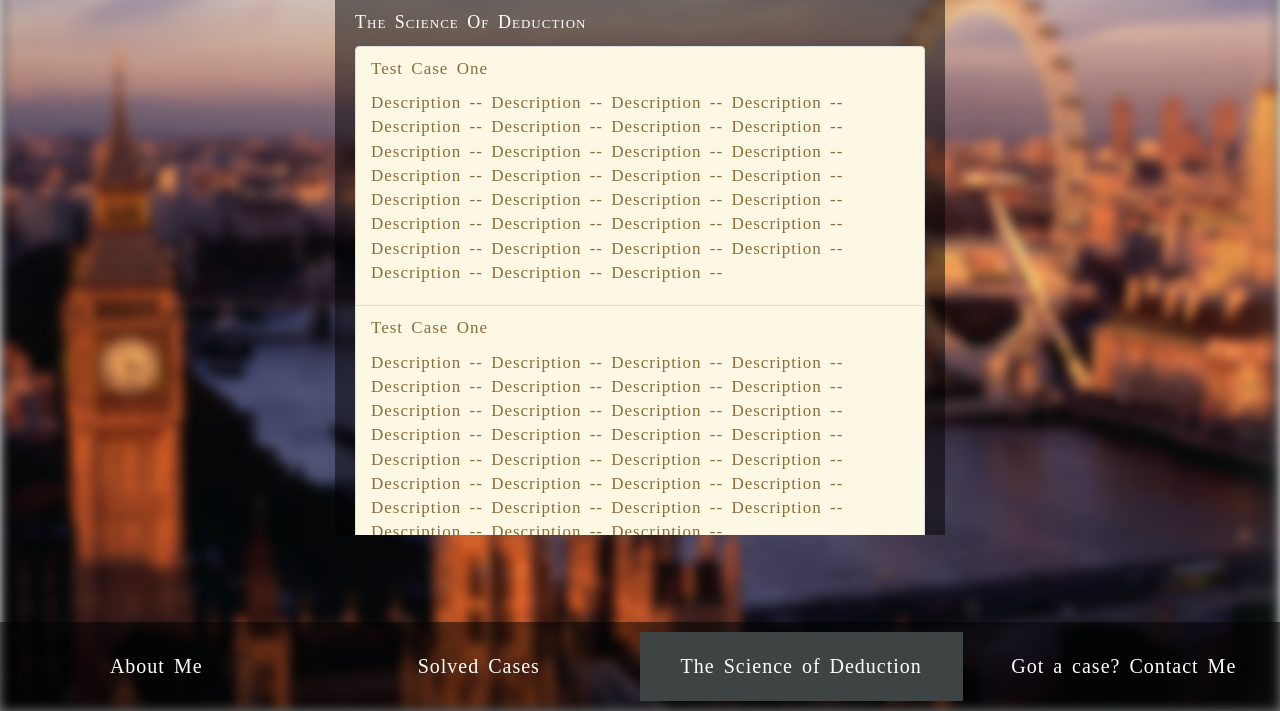
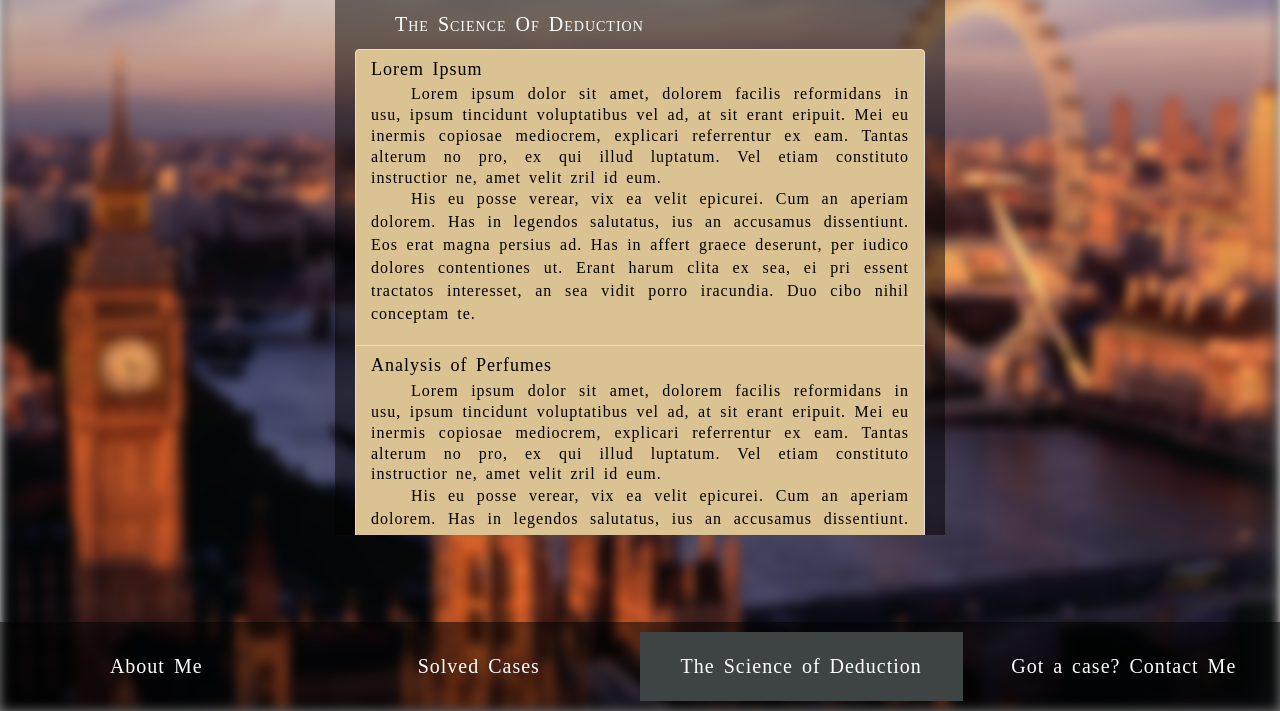
Before and after one commit to Ru7w1k/freshersbatch-jul17, a plain HTML site: page Assignments/Bootstrap/deduction.html in a window 1280 px wide. Shown: the part 89-800 px from the top of the page. Drawn offline with nearby package versions, Linux system fonts and the light colour scheme; a web font is replaced by a local one.

Commit message:
almost finished Bootstrap

```diff
--- a/Assignments/Bootstrap/css/custom.css
+++ b/Assignments/Bootstrap/css/custom.css
@@ -3,15 +3,28 @@ a {
 }
 
 a:hover {
+	color: gray;
 	text-decoration: none;
 }
 
 .list-text {
+	background-color: #dac292;
 	color: black;
 	font-family: 'Bellefair', serif;
 	font-size: 16px;
 	letter-spacing: 1px;
 	word-spacing: 3px;
+}
+
+p {
+	text-indent: 40px;
+	text-align: justify;
+  text-justify: inter-word;
+}
+
+.ist-group-item {
+	border-bottom-color: black;
+	border-bottom-size :5px;
 }
 
 .background-img {
@@ -103,6 +116,7 @@ a:hover {
 	word-spacing: 5px;
 }
 
+
 .footer-text {
 	color: white;
 	font-family: 'Bellefair', serif;
@@ -115,7 +129,7 @@ a:hover {
 	font-variant: small-caps;
 	color: white;
 	font-family: 'Bellefair', serif;
-	font-size: 18px;
+	font-size: 20px;
 	letter-spacing: 1px;
 	word-spacing: 3px;
 }
--- a/Assignments/Bootstrap/deduction.html
+++ b/Assignments/Bootstrap/deduction.html
@@ -13,7 +13,7 @@
 	<div class="background-img">	</div>
 		<div class="page-header header">
 		<div class="pull-left icons icons-left-animate">
-			<a href="Home.html" data-toggle="tooltip" data-placement="auto top" title="Home"> <img src="img/home.svg" class="img-circle icon" height="25px" width="auto"> </a>
+			<a href="Home.html" data-toggle="tooltip" data-placement="auto top" title="Home"> <img src="img/home.svg" class="img-circle icon" height="30px" width="auto"> </a>
 		</div>
 		<div class="pull-right icons icons-animate">
 			<a href="#" data-toggle="tooltip" data-placement="auto top" title="Facebook"> <img src="img/fb.jpg" class="img-circle icon" height="25px" width="auto"> </a>
@@ -23,32 +23,27 @@
 	</div>
 
 	<div class="centereddiv v-center center-panel-animate">
-		<div class="center-text center-panel">
+				<div class="center-text center-panel">
 			<p class="center-head-text">The Science Of Deduction</p>
 			<div class="list-group">
-				<div class="list-group-item list-group-item-warning ">
-					<p>Test Case One</p>
-					<p>Description -- Description -- Description -- Description -- Description -- Description -- Description -- Description -- Description -- Description -- Description -- Description -- Description -- Description -- Description -- Description -- Description -- Description -- Description -- Description -- Description -- Description -- Description -- Description -- Description -- Description -- Description -- Description -- Description -- Description -- Description -- </p>
+				<div class="list-group-item list-text">
+					<h4 class="list-group-item-heading">Lorem Ipsum</h4>
+					<p class="list-group-item-text">Lorem ipsum dolor sit amet, dolorem facilis reformidans in usu, ipsum tincidunt voluptatibus vel ad, at sit erant eripuit. Mei eu inermis copiosae mediocrem, explicari referrentur ex eam. Tantas alterum no pro, ex qui illud luptatum. Vel etiam constituto instructior ne, amet velit zril id eum.</p>
+
+					<p>His eu posse verear, vix ea velit epicurei. Cum an aperiam dolorem. Has in legendos salutatus, ius an accusamus dissentiunt. Eos erat magna persius ad. Has in affert graece deserunt, per iudico dolores contentiones ut. Erant harum clita ex sea, ei pri essent tractatos interesset, an sea vidit porro iracundia. Duo cibo nihil conceptam te.</p>
 				</div>
-				<div class="list-group-item list-group-item-warning">
-					<p>Test Case One</p>
-					<p>Description -- Description -- Description -- Description -- Description -- Description -- Description -- Description -- Description -- Description -- Description -- Description -- Description -- Description -- Description -- Description -- Description -- Description -- Description -- Description -- Description -- Description -- Description -- Description -- Description -- Description -- Description -- Description -- Description -- Description -- Description -- </p>
+				<div class="list-group-item list-text">
+					<h4 class="list-group-item-heading">Analysis of Perfumes</h4>
+					<p class="list-group-item-text">Lorem ipsum dolor sit amet, dolorem facilis reformidans in usu, ipsum tincidunt voluptatibus vel ad, at sit erant eripuit. Mei eu inermis copiosae mediocrem, explicari referrentur ex eam. Tantas alterum no pro, ex qui illud luptatum. Vel etiam constituto instructior ne, amet velit zril id eum.</p>
+
+					<p>His eu posse verear, vix ea velit epicurei. Cum an aperiam dolorem. Has in legendos salutatus, ius an accusamus dissentiunt. Eos erat magna persius ad. Has in affert graece deserunt, per iudico dolores contentiones ut. Erant harum clita ex sea, ei pri essent tractatos interesset, an sea vidit porro iracundia. Duo cibo nihil conceptam te.</p>
+
 				</div>
-				<div class="list-group-item list-group-item-warning">
-					<p>Test Case One</p>
-					<p>Description -- Description -- Description -- Description -- Description -- Description -- Description -- Description -- Description -- Description -- Description -- Description -- Description -- Description -- Description -- Description -- Description -- Description -- Description -- Description -- Description -- Description -- Description -- Description -- Description -- Description -- Description -- Description -- Description -- Description -- Description -- </p>
-				</div>
-				<div class="list-group-item list-group-item-warning">
-					<p>Test Case One</p>
-					<p>Description -- Description -- Description -- Description -- Description -- Description -- Description -- Description -- Description -- Description -- Description -- Description -- Description -- Description -- Description -- Description -- Description -- Description -- Description -- Description -- Description -- Description -- Description -- Description -- Description -- Description -- Description -- Description -- Description -- Description -- Description -- </p>
-				</div>
-				<div class="list-group-item list-group-item-warning">
-					<p>Test Case One</p>
-					<p>Description -- Description -- Description -- Description -- Description -- Description -- Description -- Description -- Description -- Description -- Description -- Description -- Description -- Description -- Description -- Description -- Description -- Description -- Description -- Description -- Description -- Description -- Description -- Description -- Description -- Description -- Description -- Description -- Description -- Description -- Description -- </p>
-				</div>
-				<div class="list-group-item list-group-item-warning">
-					<p>Test Case One</p>
-					<p>Description -- Description -- Description -- Description -- Description -- Description -- Description -- Description -- Description -- Description -- Description -- Description -- Description -- Description -- Description -- Description -- Description -- Description -- Description -- Description -- Description -- Description -- Description -- Description -- Description -- Description -- Description -- Description -- Description -- Description -- Description -- </p>
+				<div class="list-group-item list-text">
+					<h4 class="list-group-item-heading">Analysis of Tobacco Ash</h4>
+					<p class="list-group-item-text">Lorem ipsum dolor sit amet, dolorem facilis reformidans in usu, ipsum tincidunt voluptatibus vel ad, at sit erant eripuit. Mei eu inermis copiosae mediocrem, explicari referrentur ex eam. Tantas alterum no pro, ex qui illud luptatum. Vel etiam constituto instructior ne, amet velit zril id eum.</p>
+
+					<p>His eu posse verear, vix ea velit epicurei. Cum an aperiam dolorem. Has in legendos salutatus, ius an accusamus dissentiunt. Eos erat magna persius ad. Has in affert graece deserunt, per iudico dolores contentiones ut. Erant harum clita ex sea, ei pri essent tractatos interesset, an sea vidit porro iracundia. Duo cibo nihil conceptam te.</p>
 				</div>
 
 			</div>
```
Also changed, not shown: Assignments/Bootstrap/Home.html (+2 -1 lines), Assignments/Bootstrap/about.html (+1 -1 lines), Assignments/Bootstrap/contact.html (+2 -2 lines), Assignments/Bootstrap/solved.html (+17 -3 lines), Assignments/Bootstrap/img/sh.jpg (added).
